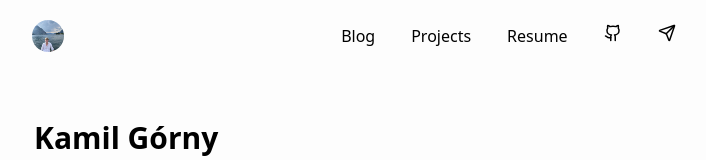
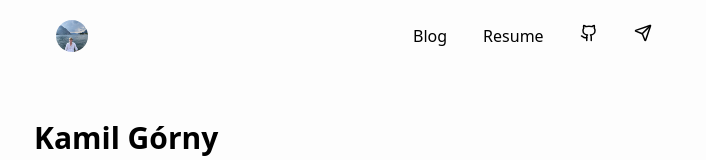
Before and after one commit to kamil-gorny/Blog, a SvelteKit app: page / in a window 1280 px wide. Shown: the top 160 px of the page, without its empty margins (286-992 px from the left). Built offline with nearby package versions, Linux system fonts and the light colour scheme.

Commit message:
feat: Remove projects section from nav

```diff
--- a/src/routes/(app)/+layout.svelte
+++ b/src/routes/(app)/+layout.svelte
@@ -22,7 +22,6 @@
 	</div>
 	<div class="flex flex-row gap-9">
 		<a href="/posts">Blog</a>
-		<a href="/about">Projects</a>
 		<a href="/resume" >Resume</a>
 		<a href="https://github.com/kamil-gorny">
 		<Github size="18"/>
```
